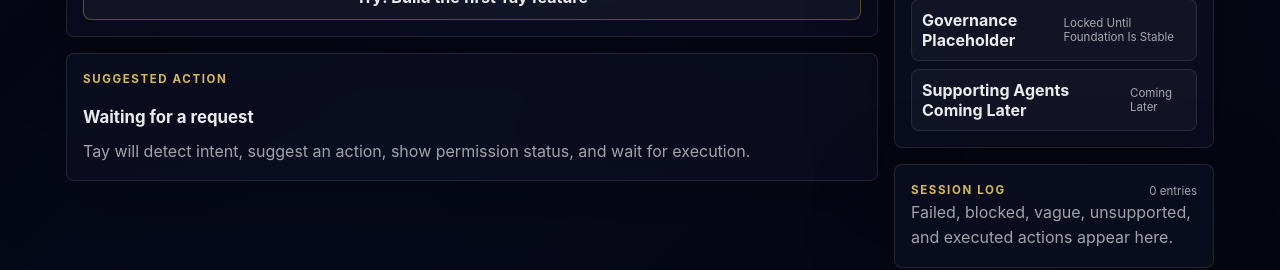
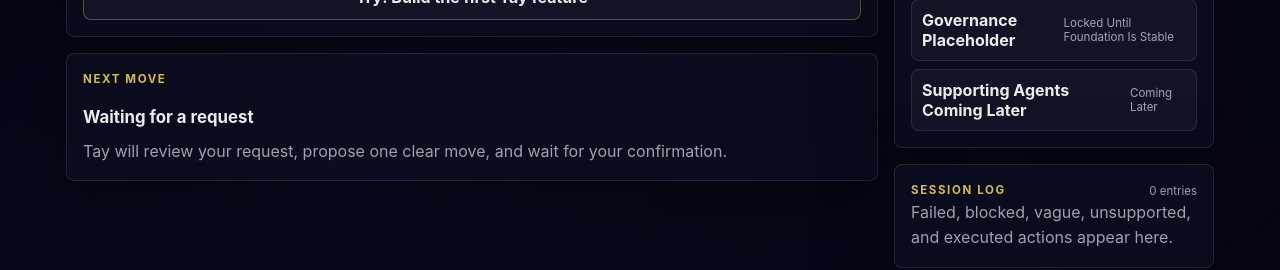
Before and after one commit to transcenlutions25/transcenlutions, a Next.js app: page / in a window 1280 px wide. Shown: the part 648-918 px from the top of the page. Built offline with nearby package versions, Linux system fonts and the light colour scheme.

Commit message:
feat: harden Tay public copy and passive income focus

```diff
--- a/components/action-card.tsx
+++ b/components/action-card.tsx
@@ -1,4 +1,10 @@
 import type { ActionResult, ExecutionStatus, TayResponse } from "../lib/types";
+import {
+  actionLabels,
+  executionLabels,
+  intentLabels,
+  permissionLabels,
+} from "../lib/public-copy";
 
 interface ActionCardProps {
   response: TayResponse | null;
@@ -22,11 +28,11 @@ export function ActionCard({
   if (!response) {
     return (
       <aside className="panel action-card">
-        <p className="eyebrow">Suggested Action</p>
+        <p className="eyebrow">Next Move</p>
         <h2>Waiting for a request</h2>
         <p className="muted">
-          Tay will detect intent, suggest an action, show permission status,
-          and wait for execution.
+          Tay will review your request, propose one clear move, and wait for
+          your confirmation.
         </p>
       </aside>
     );
@@ -40,22 +46,22 @@ export function ActionCard({
 
   return (
     <aside className="panel action-card" aria-live="polite">
-      <p className="eyebrow">Suggested Action</p>
+      <p className="eyebrow">Next Move</p>
       <div className="action-card__header">
         <h2>{response.action.title}</h2>
         <span className={permissionStyles[response.action.permissionStatus]}>
-          {response.action.permissionStatus}
+          {permissionLabels[response.action.permissionStatus]}
         </span>
       </div>
 
       <dl className="facts">
         <div>
-          <dt>Detected intent</dt>
-          <dd>{response.intent}</dd>
+          <dt>Request type</dt>
+          <dd>{intentLabels[response.intent]}</dd>
         </div>
         <div>
-          <dt>Action</dt>
-          <dd>{response.action.type}</dd>
+          <dt>Move</dt>
+          <dd>{actionLabels[response.action.type]}</dd>
         </div>
       </dl>
 
@@ -71,7 +77,7 @@ export function ActionCard({
       {executionStatus === "running" ? (
         <div className="running-state">
           <span />
-          Running action...
+          {executionLabels[executionStatus]}...
         </div>
       ) : null}
 
```
